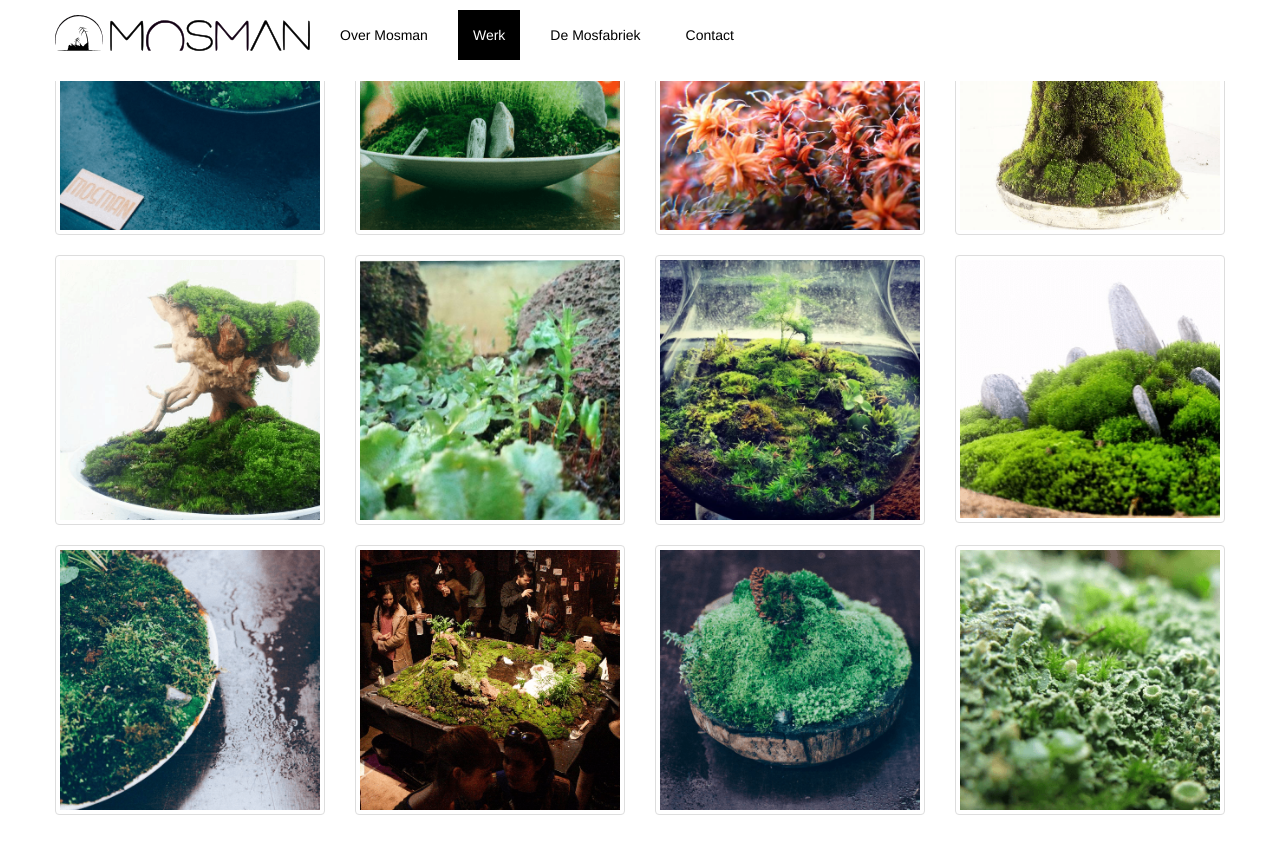
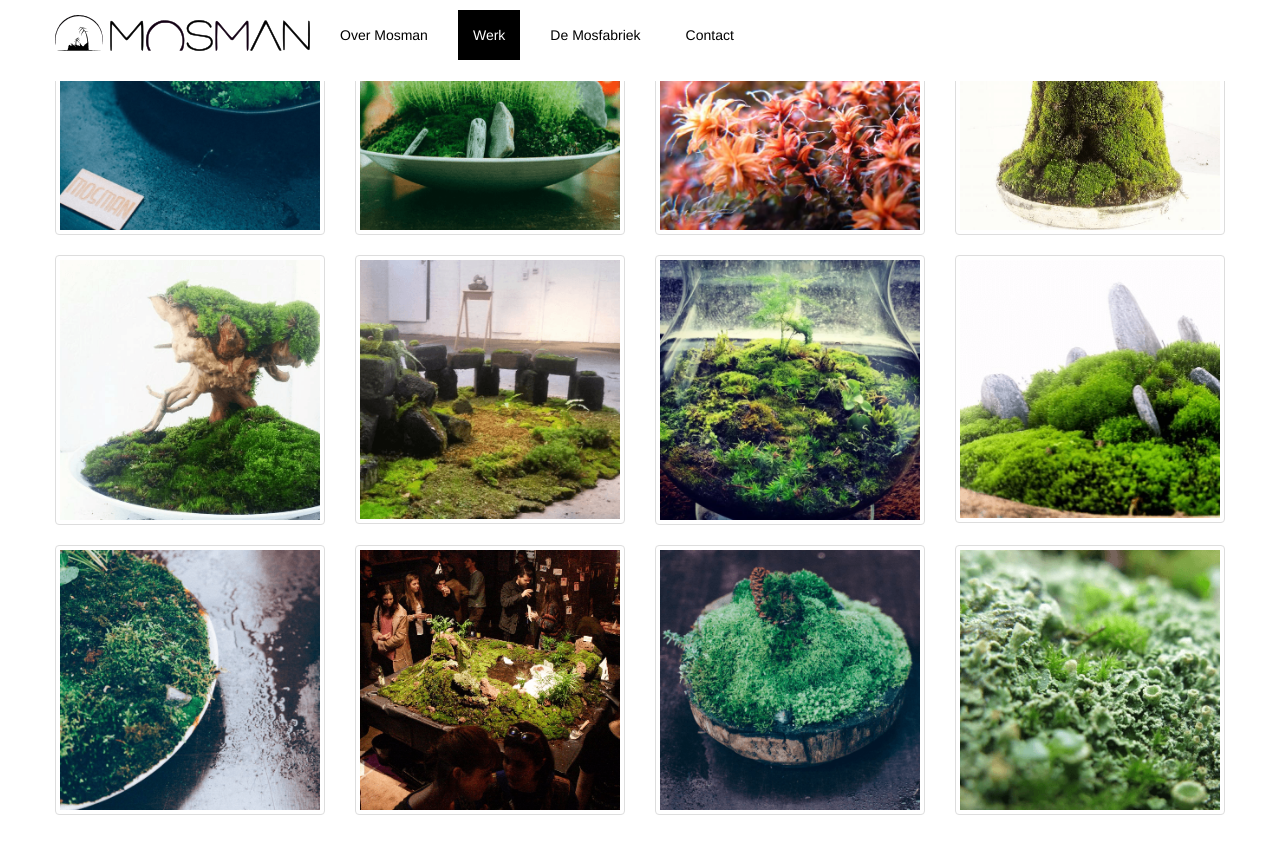
Before and after one commit to StartBootstrap/startbootstrap-scrolling-nav, a Jekyll site: the page built from index.html, in a window 1280 px wide and 900 px high, scrolled down 2063 px. Shown: the top 854 px of the window. Built offline with Jekyll 4.4.1, drawn with Linux system fonts in a browser that asks for light colours.

Commit message:
ud photo

```diff
--- a/_includes/klein.html
+++ b/_includes/klein.html
@@ -82,7 +82,7 @@
               </div>
               <div class="col-lg-3 col-md-3 col-xs-6 thumb">
                   <a class="thumbnail" data-toggle="modal" data-target="#myModal14">
-                      <img class="img-responsive" src="img/TN16.png" alt="">
+                      <img class="img-responsive" src="img/TN22.png" alt="">
                   </a>
               </div>
               <div class="col-lg-3 col-md-3 col-xs-6 thumb">
@@ -273,7 +273,7 @@
                               <div class="modal-dialog">
                                 <div class="modal-content">
                                     <div class="modal-body">
-                                        <img src="img/g16.jpg" class="img-responsive">
+                                        <img src="img/g22.jpg" class="img-responsive">
 
                                     </div>
                                 </div>
```
Also changed, not shown: 2 other files.
